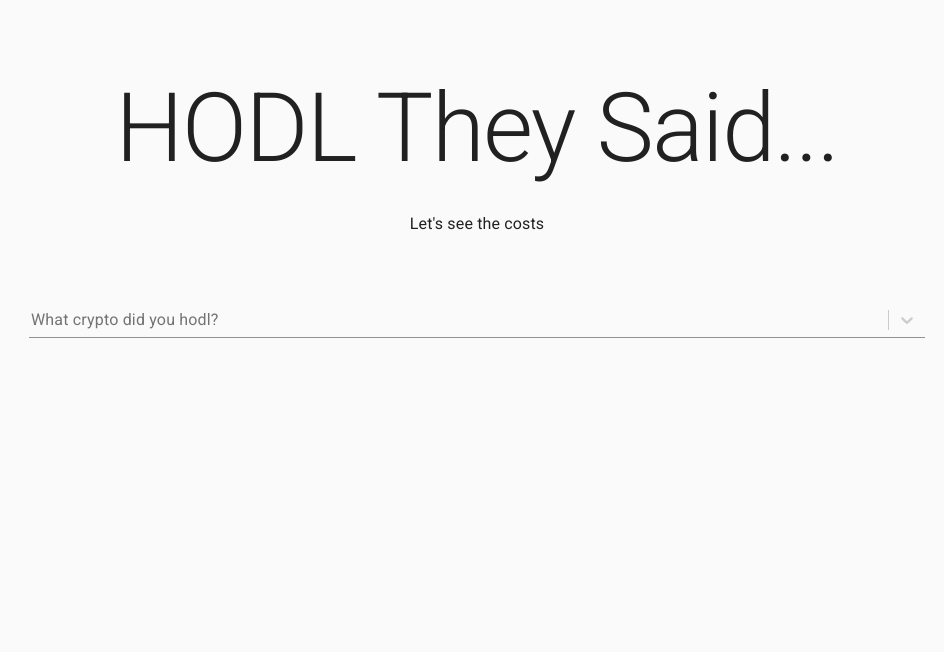
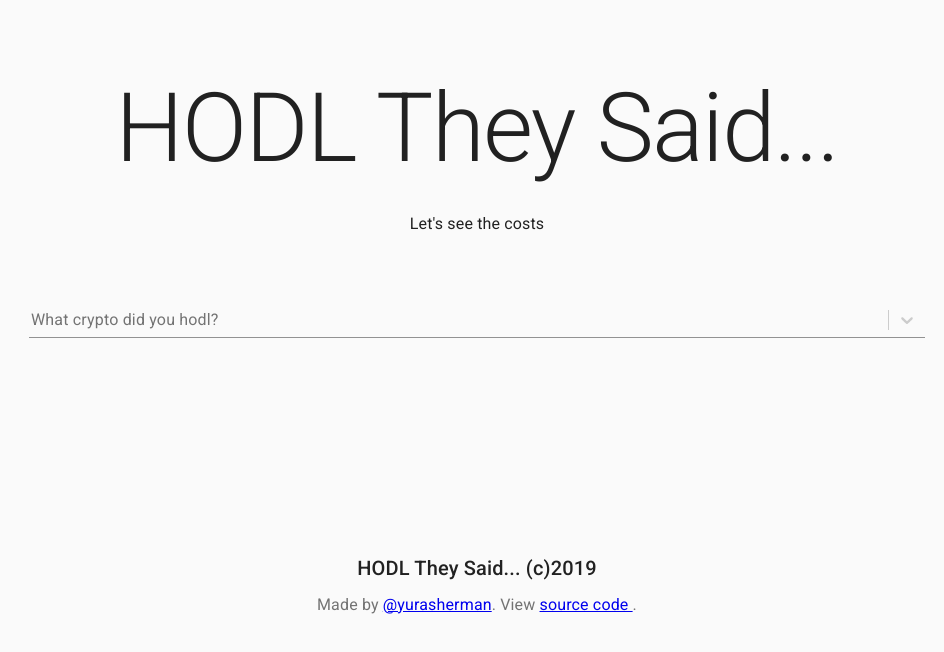
Before and after one commit to borxes/hodl, a React (Create React App) app: page / in a window 1280 px wide. Shown: the top 652 px of the page, without its empty margins (163-1107 px from the left). Built offline with nearby package versions, Linux system fonts and the light colour scheme; no server answers.

Commit message:
add footer

```diff
--- a/src/App.js
+++ b/src/App.js
@@ -40,6 +40,22 @@ const App = ({ classes }) => {
       {coin && Number(amount) !== 0 && (
         <Output coinSymbol={coin} amount={amount} />
       )}
+      {/* Footer */}
+      <footer className={classes.footer}>
+        <Typography variant="h6" align="center" gutterBottom>
+          HODL They Said... (c)2019
+        </Typography>
+        <Typography
+          variant="subtitle1"
+          align="center"
+          color="textSecondary"
+          component="p"
+        >
+          Made by <a href="https://twitter.com/yurasherman">@yurasherman</a>.
+          View <a href="https://github.com/borxes/hodl"> source code </a>.
+        </Typography>
+      </footer>
+      {/* End footer */}
     </div>
   );
 };
```
